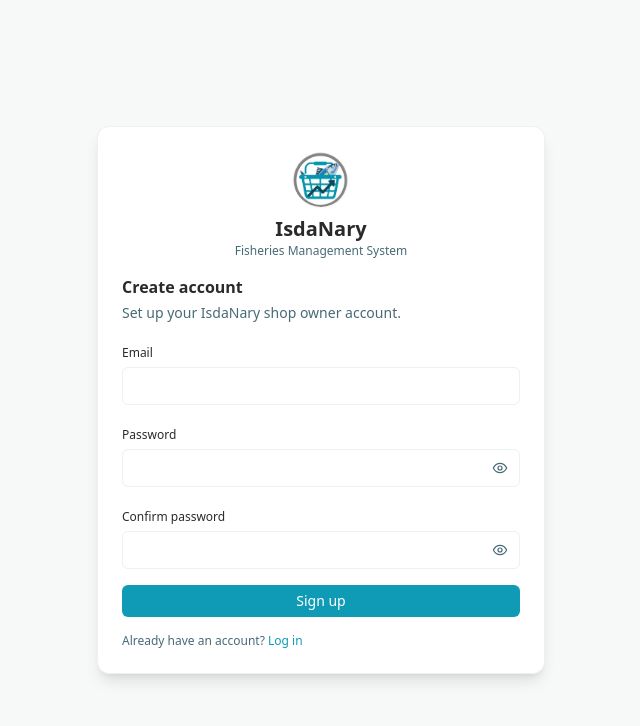
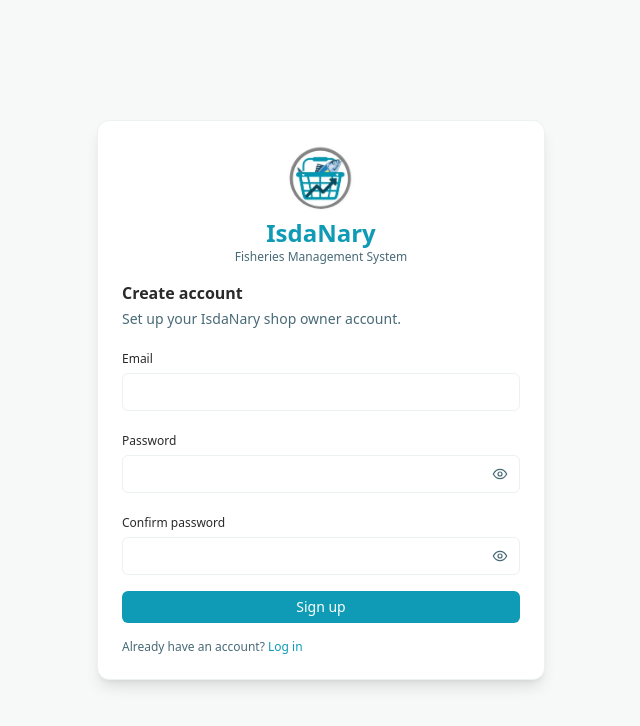
Before and after one commit to Valghalla09/Isdanary, a React (Vite) app: page /signup in a window 1280 px wide. Shown: the top 726 px of the page, without its empty margins (319-959 px from the left). Built offline with nearby package versions, Linux system fonts and the light colour scheme; no server answers.

Commit message:
logo adjustment in login and signup

```diff
--- a/src/pages/Login.tsx
+++ b/src/pages/Login.tsx
@@ -51,9 +51,9 @@ function LoginPage() {
           <img
             src="/logo.jpg"
             alt="IsdaNary logo"
-            className="h-14 w-14 rounded-full object-cover shadow-sm"
+            className="h-16 w-16 rounded-full object-cover shadow-sm"
           />
-          <h1 className="mt-2 text-xl font-semibold text-textDark">IsdaNary</h1>
+          <h1 className="mt-2 text-2xl font-semibold text-primary">IsdaNary</h1>
           <p className="text-xs text-textMuted">
             Fisheries Management System
           </p>
--- a/src/pages/Signup.tsx
+++ b/src/pages/Signup.tsx
@@ -63,9 +63,9 @@ function SignupPage() {
           <img
             src="/logo.jpg"
             alt="IsdaNary logo"
-            className="h-14 w-14 rounded-full object-cover shadow-sm"
+            className="h-16 w-16 rounded-full object-cover shadow-sm"
           />
-          <h1 className="mt-2 text-xl font-semibold text-textDark">IsdaNary</h1>
+          <h1 className="mt-2 text-2xl font-semibold text-primary">IsdaNary</h1>
           <p className="text-xs text-textMuted">
             Fisheries Management System
           </p>
```
